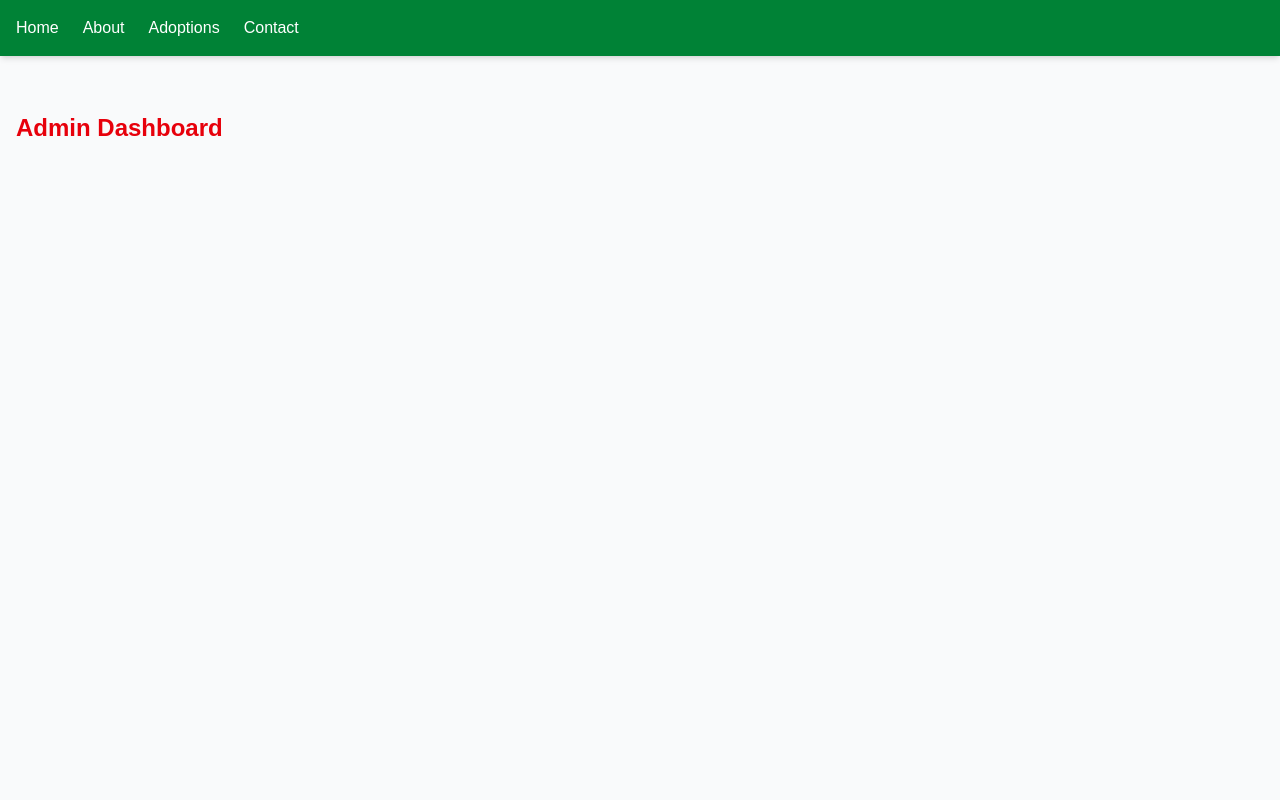
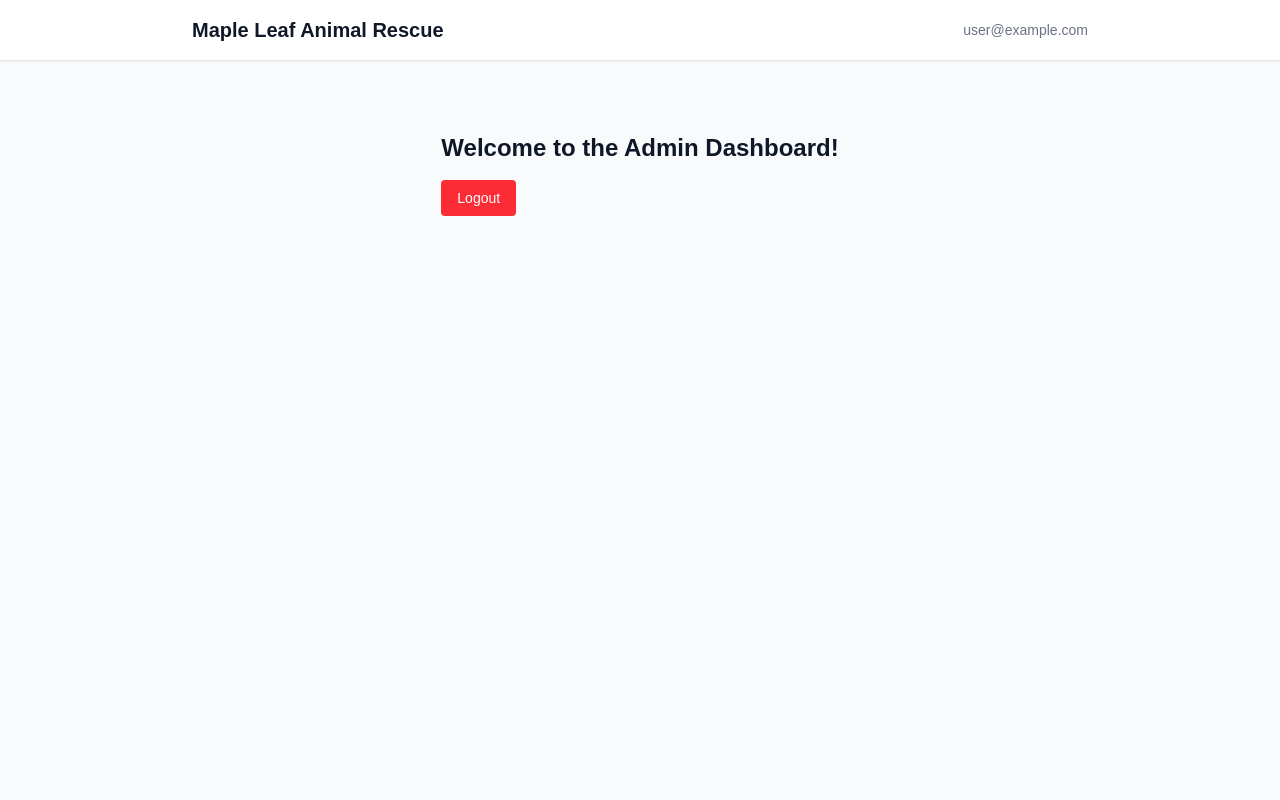
Before and after one commit to jiwonuh/Maple-Leaf-Animal-Rescue, a Next.js app: page /admin-dashboard in a window 1280 px wide. Shown: the top 800 px of the page. Built offline with nearby package versions, Linux system fonts and the light colour scheme; no server answers; sample sign-in values are in the browser's storage.

Commit message:
only see header when logged in

```diff
--- /dev/null
+++ b/app/about/page.js
@@ -0,0 +1,9 @@
+'use client';
+
+export default function AdminDashboardPage() {
+  return (
+    <div className="mt-8 text-2xl font-bold text-red-600">
+      about us
+    </div>
+  );
+}
--- a/app/admin-dashboard/page.js
+++ b/app/admin-dashboard/page.js
@@ -1,9 +1,28 @@
 'use client';
+import { signOut } from 'firebase/auth';
+import { useRouter } from 'next/navigation';
+import { auth } from '../../lib/firebase';
 
 export default function AdminDashboardPage() {
-  return (
-    <div className="mt-8 text-2xl font-bold text-red-600">
-      Admin Dashboard
-    </div>
-  );
+
+    const router = useRouter();
+
+    const handleLogout = async () => {
+        await signOut(auth);
+        router.push('/login');
+    };
+
+    return (
+        <div className="mt-8 space-y-4">
+            <div className="mt-8 text-2xl font-bold">
+                Welcome to the Admin Dashboard!
+            </div>
+            <button
+                onClick={handleLogout}
+                className="text-sm text-white bg-red-500 px-4 py-2 rounded hover:bg-red-600"
+            >
+                Logout
+            </button>
+            </div>
+    );
 }
--- /dev/null
+++ b/app/adoptions/page.js
@@ -0,0 +1,9 @@
+'use client';
+
+export default function AdminDashboardPage() {
+  return (
+    <div className="mt-8 text-2xl font-bold text-red-600">
+      adoptions page
+    </div>
+  );
+}
--- /dev/null
+++ b/app/contact/page.js
@@ -0,0 +1,9 @@
+'use client';
+
+export default function AdminDashboardPage() {
+  return (
+    <div className="mt-8 text-2xl font-bold text-red-600">
+      contact us page
+    </div>
+  );
+}
--- a/app/dashboard/page.js
+++ b/app/dashboard/page.js
@@ -24,7 +24,7 @@ export default function DashboardPage() {
   return (
     <div className="mt-8 space-y-4">
       <div className="text-xl font-bold">
-        Welcome, {auth.currentUser?.email || 'User'}!
+        Welcome!
       </div>
       <button
         onClick={handleLogout}
--- a/app/layout.tsx
+++ b/app/layout.tsx
@@ -1,26 +1,21 @@
-import Link from 'next/link';
 import './globals.css';
+import Header from '../components/header';
 
-export default function RootLayout({ children }) {
+export const metadata = {
+  title: 'Task Manager',
+  description: 'Track your tasks with ease',
+};
+
+import { ReactNode } from 'react';
+
+export default function RootLayout({ children }: { children: ReactNode }) {
   return (
     <html lang="en">
-      <body className="bg-gray-100 font-sans">
-        <header className="bg-green-700 py-4 shadow-md">
-          <nav className="max-w-7xl mx-auto flex justify-between items-center px-4">
-            <div className="space-x-6">
-              <Link href="/" className="text-white hover:text-gray-300">Home</Link>
-              <Link href="/about" className="text-white hover:text-gray-300">About</Link>
-              <Link href="/adoptions" className="text-white hover:text-gray-300">Adoptions</Link>
-              <Link href="/contact" className="text-white hover:text-gray-300">Contact</Link>
-            </div>
-          </nav>
-        </header>
-        <main className="min-h-screen max-w-7xl mx-auto px-4 py-6">
-          {children}
-        </main>
-        <footer className="bg-gray-800 text-white py-4 mt-12">
-          Footer
-        </footer>
+      <body className="bg-gray-100 text-gray-900 min-h-screen">
+        <div className="min-h-screen flex flex-col">
+          <Header /> {/* Only can see when logged in */}
+          <main className="flex-1 max-w-4xl mx-auto p-4">{children}</main>
+        </div>
       </body>
     </html>
   );
--- a/app/page.tsx
+++ b/app/page.tsx
@@ -1,5 +1,21 @@
-import { redirect } from 'next/navigation';
+'use client';
+import { useEffect } from 'react';
+import { useRouter } from 'next/navigation';
+import { auth } from '../lib/firebase';
 
 export default function HomePage() {
-  redirect('/login');
+  const router = useRouter();
+
+  useEffect(() => {
+    const unsubscribe = auth.onAuthStateChanged((user) => {
+      if (user) {
+        router.push('/dashboard');
+      } else {
+        router.push('/login');
+      }
+    });
+    return () => unsubscribe();
+  }, [router]);
+
+  return null;
 }
--- /dev/null
+++ b/components/header.js
@@ -0,0 +1,24 @@
+'use client';
+import { useEffect, useState } from 'react';
+import { auth } from '../lib/firebase';
+import { onAuthStateChanged } from 'firebase/auth';
+
+export default function Header() {
+  const [user, setUser] = useState(null);
+
+  useEffect(() => {
+    const unsubscribe = onAuthStateChanged(auth, setUser);
+    return () => unsubscribe();
+  }, []);
+
+  if (!user) return null;
+
+  return (
+    <header className="bg-white p-4 shadow mb-6">
+      <div className="max-w-4xl mx-auto flex justify-between items-center">
+        <h1 className="text-xl font-bold">Maple Leaf Animal Rescue</h1>
+        <span className="text-sm text-gray-500">{user.email}</span>
+      </div>
+    </header>
+  );
+}
```
